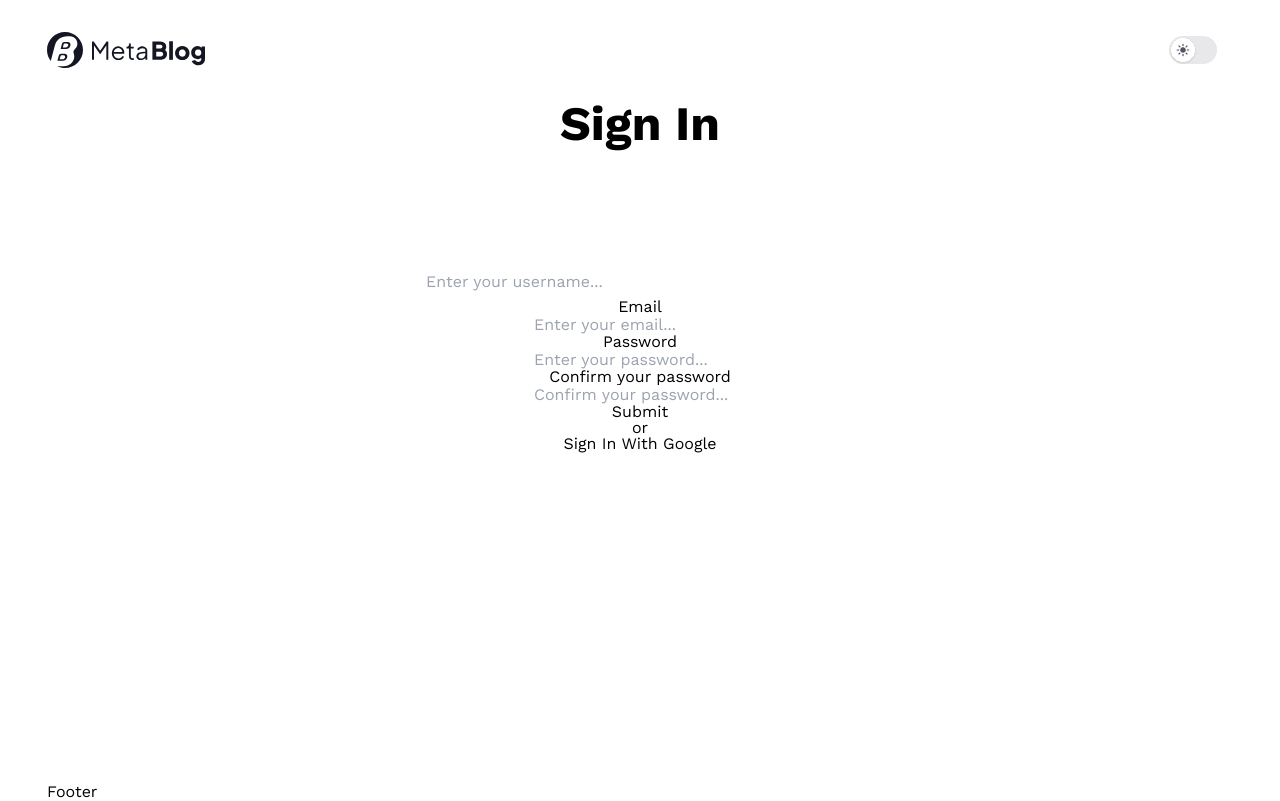
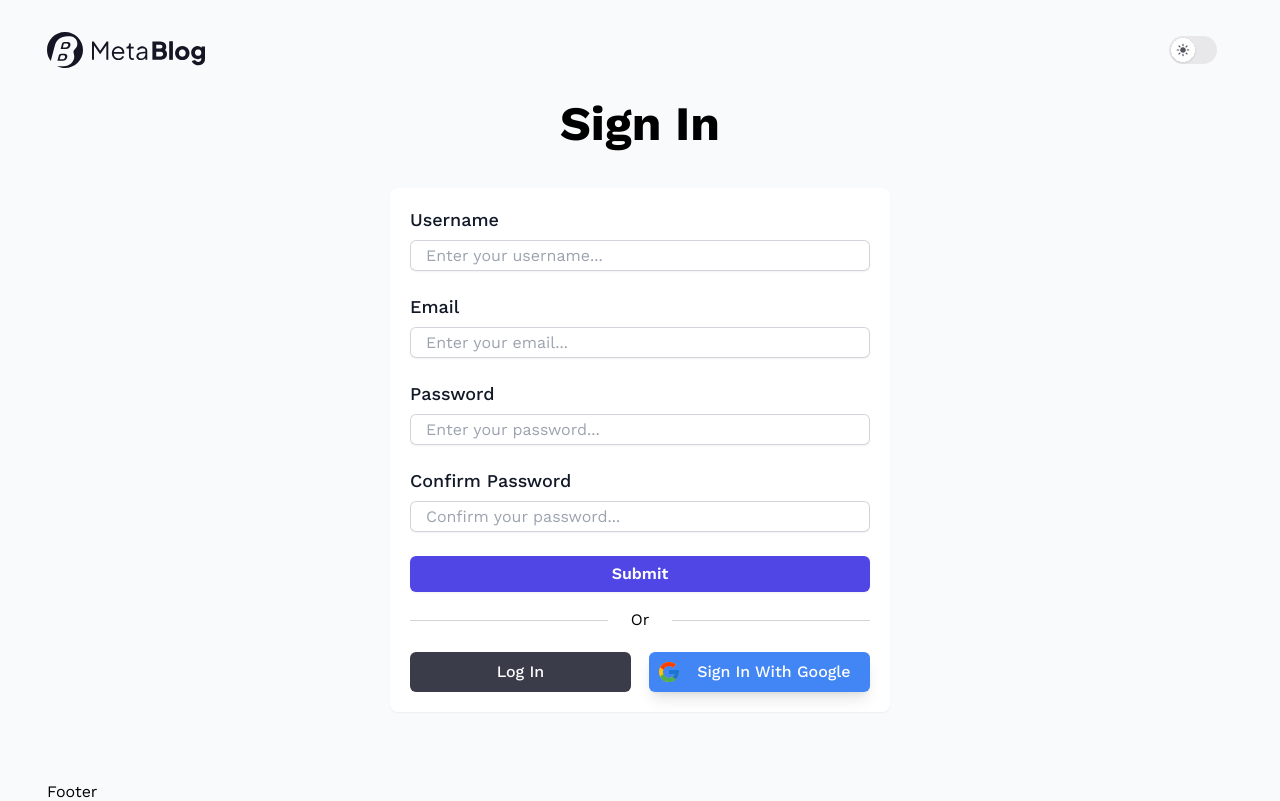
Before and after one commit to Lonerr7/my_nextjs_blog_app, a Next.js app: page /signin in a window 1280 px wide. Built offline with nearby package versions, Linux system fonts and the light colour scheme; no server answers.

Commit message:
5. Finished design of the register page

```diff
--- a/app/components/auth/GoogleButton.tsx
+++ b/app/components/auth/GoogleButton.tsx
@@ -3,14 +3,19 @@
 import { FC } from 'react';
 import { signIn } from 'next-auth/react';
 import { useSearchParams } from 'next/navigation';
+import { FcGoogle } from 'react-icons/fc';
 
 const GoogleButton: FC = () => {
   const searchParams = useSearchParams();
   const callbackUrl = searchParams.get('callbackUrl') || '/';
 
   return (
-    <button onClick={() => signIn('google', { callbackUrl })}>
-      Sign In With Google
+    <button
+      className="w-[48%] flex items-center rounded-md p-2 shadow-lg bg-google-blue text-white transition delay-30 hover:opacity-80 xsm:w-full xsm:justify-center"
+      onClick={() => signIn('google', { callbackUrl })}
+    >
+      <FcGoogle className="mr-4" size={24} />
+      <span className="font-medium">Sign In With Google</span>
     </button>
   );
 };
--- a/app/components/auth/SingInForm.tsx
+++ b/app/components/auth/SingInForm.tsx
@@ -4,6 +4,7 @@ import { registerUser } from '@/services/authServices';
 import { signIn } from 'next-auth/react';
 import { FC, useState, FormEvent } from 'react';
 import GoogleButton from './GoogleButton';
+import Link from 'next/link';
 
 interface FormState {
   username: string;
@@ -59,13 +60,18 @@ const SingInForm: FC = () => {
 
   return (
     <form
-      className="dark:bg-bg-light-dark max-w-[500px] mx-[auto] text-center p-5"
+      className="bg-white rounded-lg shadow-sm dark:bg-bg-light-dark max-w-[500px] mx-[auto] p-5"
       onSubmit={submitForm}
     >
-      <div>
-        <label className="block" htmlFor="username"></label>
+      <div className="mb-6">
+        <label
+          className="block text-lg mb-2 font-medium leading-6 text-gray-900 dark:text-gray-300"
+          htmlFor="username"
+        >
+          Username
+        </label>
         <input
-          className="w-[100%] py-2 px-4 rounded-lg"
+          className="block w-full rounded-md border-0 py-1.5 px-4 text-gray-900 shadow-sm ring-1 ring-inset ring-gray-300 placeholder:text-gray-400 focus:ring-2 focus:ring-inset focus:ring-indigo-600 lg:text-lg sm:text-sm sm:leading-6 dark:text-white dark:bg-light-black"
           type="text"
           name="username"
           id="username"
@@ -77,12 +83,15 @@ const SingInForm: FC = () => {
           placeholder="Enter your username..."
         />
       </div>
-      <div>
-        <label className="block" htmlFor="email">
+      <div className="mb-6">
+        <label
+          className="block text-lg mb-2 font-medium leading-6 text-gray-900 dark:text-gray-300"
+          htmlFor="email"
+        >
           Email
         </label>
         <input
-          className=""
+          className="block w-full rounded-md border-0 py-1.5 px-4 text-gray-900 shadow-sm ring-1 ring-inset ring-gray-300 placeholder:text-gray-400 focus:ring-2 focus:ring-inset focus:ring-indigo-600 lg:text-lg sm:text-sm sm:leading-6 dark:text-white dark:bg-light-black"
           type="email"
           name="email"
           id="email"
@@ -94,11 +103,15 @@ const SingInForm: FC = () => {
           placeholder="Enter your email..."
         />
       </div>
-      <div>
-        <label className="block" htmlFor="username">
+      <div className="mb-6">
+        <label
+          className="block text-lg mb-2 font-medium leading-6 text-gray-900 dark:text-gray-300"
+          htmlFor="password"
+        >
           Password
         </label>
         <input
+          className="block w-full rounded-md border-0 py-1.5 px-4 text-gray-900 shadow-sm ring-1 ring-inset ring-gray-300 placeholder:text-gray-400 focus:ring-2 focus:ring-inset focus:ring-indigo-600 lg:text-lg sm:text-sm sm:leading-6 dark:text-white dark:bg-light-black"
           type="password"
           name="password"
           id="password"
@@ -110,11 +123,15 @@ const SingInForm: FC = () => {
           placeholder="Enter your password..."
         />
       </div>
-      <div>
-        <label className="block" htmlFor="passwordConfirm">
-          Confirm your password
+      <div className="mb-6">
+        <label
+          className="block text-lg mb-2 font-medium leading-6 text-gray-900 dark:text-gray-300"
+          htmlFor="passwordConfirm"
+        >
+          Confirm Password
         </label>
         <input
+          className="block w-full rounded-md border-0 py-1.5 px-4 text-gray-900 shadow-sm ring-1 ring-inset ring-gray-300 placeholder:text-gray-400 focus:ring-2 focus:ring-inset focus:ring-indigo-600 lg:text-lg sm:text-sm sm:leading-6 dark:text-white dark:bg-light-black"
           type="password"
           name="passwordConfirm"
           id="passwordConfirm"
@@ -126,10 +143,28 @@ const SingInForm: FC = () => {
           placeholder="Confirm your password..."
         />
       </div>
-      <button type="submit">Submit</button>
+      <button
+        className="flex w-full justify-center rounded-md bg-indigo-600 mb-5 px-3 py-1.5 text-md font-semibold leading-6 text-white shadow-sm transition delay-30 hover:bg-indigo-500 focus-visible:outline focus-visible:outline-2 focus-visible:outline-offset-2 focus-visible:outline-indigo-600"
+        type="submit"
+      >
+        Submit
+      </button>
 
-      <p>or</p>
-      <GoogleButton />
+      <div className="flex items-center justify-center mb-6">
+        <span className="block w-[43%] bg-neutral-300 h-[1px] dark:bg-neutral-500"></span>
+        <p className="relative bg-center mx-auto max-w-[100px]">Or</p>
+        <span className="block w-[43%] bg-neutral-300 h-[1px] dark:bg-neutral-500"></span>
+      </div>
+
+      <div className="flex items-center xsm:flex-col justify-between ">
+        <Link
+          className="block w-[48%] rounded-md p-3 text-center font-medium bg-light-black text-white transition delay-30 hover:opacity-80 xsm:w-full xsm:mb-4"
+          href="/login"
+        >
+          Log In
+        </Link>
+        <GoogleButton />
+      </div>
 
       {errorMessage ? <p>{errorMessage}</p> : null}
     </form>
--- a/app/layout.tsx
+++ b/app/layout.tsx
@@ -21,7 +21,7 @@ export default function RootLayout({
   return (
     <html lang="en" suppressHydrationWarning>
       <body
-        className={`${workSans.className} antialiased flex flex-col h-screen justify-between dark:bg-bg-dark`}
+        className={`${workSans.className} antialiased flex flex-col h-screen justify-between bg-bg-light dark:bg-bg-dark`}
       >
         <Providers>
           <Header>
--- a/app/signin/page.tsx
+++ b/app/signin/page.tsx
@@ -4,7 +4,7 @@ import SingInForm from '../components/auth/SingInForm';
 const SignIn: FC = () => {
   return (
     <div>
-      <h1 className="text-5xl text-center font-bold mb-24">Sign In</h1>
+      <h1 className="text-5xl text-center font-bold mb-10">Sign In</h1>
       <SingInForm />
     </div>
   );
--- a/package.json
+++ b/package.json
@@ -18,6 +18,7 @@
     "next-themes": "^0.2.1",
     "react": "^18",
     "react-dom": "^18",
+    "react-icons": "^4.11.0",
     "react-loading-skeleton": "^3.3.1"
   },
   "devDependencies": {
--- a/tailwind.config.ts
+++ b/tailwind.config.ts
@@ -19,11 +19,21 @@ const config: Config = {
       },
       colors: {
         'light-black': '#3B3C4A',
+        'bg-light': 'rgb(249 250 251)',
         'bg-dark': '#181A2A',
         'secondary-900': '#141624',
         'light-blue': '#4B6BFB',
         'bg-light-dark': '#22243a',
+        'google-blue': 'rgb(66 133 244)',
       },
+    },
+    screens: {
+      xsm: { max: '510px' },
+      sm: { max: '640px' },
+      md: { max: '768px' },
+      lg: { max: '1024px' },
+      xl: { max: '1280px' },
+      '2xl': { max: '1536px' },
     },
   },
   plugins: [],
```
Also changed, not shown: 1 other file (tests, documents, lock files or other folders).
